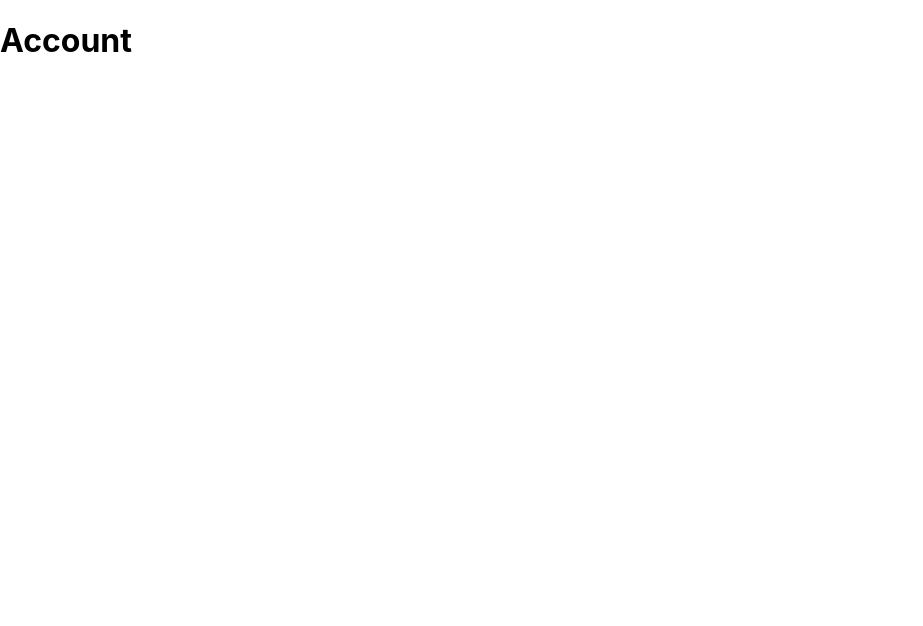
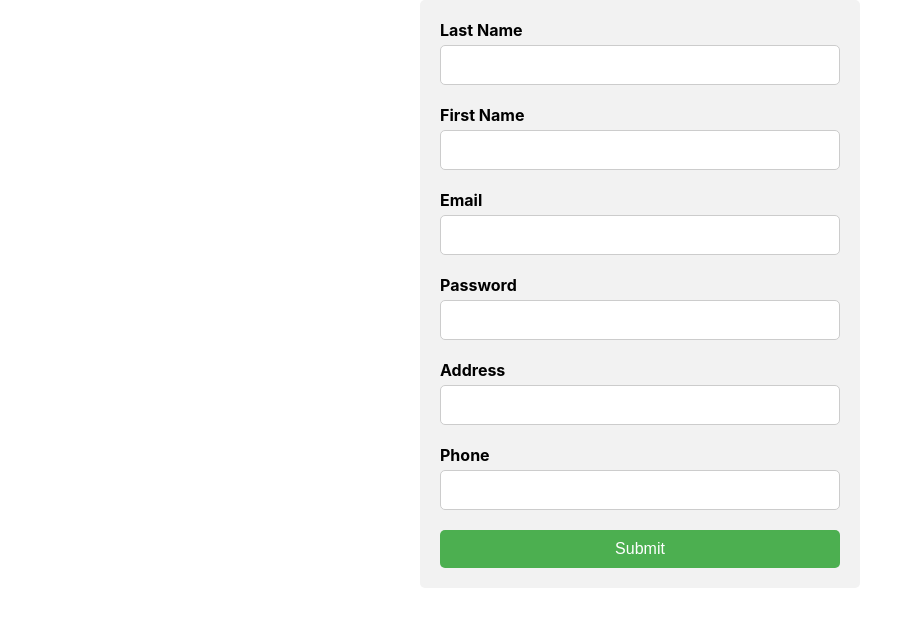
Before and after one commit to MBOUDISSA/GoodiesFront, a React (Create React App) app: page / in a window 1280 px wide. Shown: the top 626 px of the page, without its empty margins (0-923 px from the left). Built offline with nearby package versions, Linux system fonts and the light colour scheme.

Commit message:
add the front formulaire

```diff
--- a/package.json
+++ b/package.json
@@ -6,6 +6,7 @@
     "@testing-library/jest-dom": "^5.16.5",
     "@testing-library/react": "^13.4.0",
     "@testing-library/user-event": "^13.5.0",
+    "axios": "^1.4.0",
     "react": "^18.2.0",
     "react-dom": "^18.2.0",
     "react-router-dom": "^6.13.0",
--- a/src/App.js
+++ b/src/App.js
@@ -3,13 +3,13 @@ import { BrowserRouter as Router, Route, Routes } from 'react-router-dom';
 import '../src/assets/styles/App.css';
 import ProductList from './components/product/ProductList';
 import GestionStock from "./components/stock/GestionStock";
-import UserAccount from "./components/user/account";
+import CreateUserForm from "./components/user/account";
 
 function App() {
     return (
         <Router>
             <Routes>
-                <Route path="/" element={<UserAccount />} />
+                <Route path="/" element={<CreateUserForm />} />
                 <Route path="/gestionStock" element={<GestionStock />} />
                 <Route path="/productList" element={<ProductList />} />
             </Routes>
--- /dev/null
+++ b/src/assets/styles/userForm.css
@@ -0,0 +1,49 @@
+/* userForm.css */
+
+.container {
+    max-width: 400px;
+    margin: 0 auto;
+    padding: 20px;
+    background-color: #f2f2f2;
+    border-radius: 5px;
+}
+
+.form-group {
+    margin-bottom: 20px;
+}
+
+label {
+    display: block;
+    margin-bottom: 5px;
+    font-weight: bold;
+}
+
+input {
+    width: 100%;
+    padding: 10px;
+    font-size: 16px;
+    border: 1px solid #ccc;
+    border-radius: 5px;
+    box-sizing: border-box; /* Ajout de cette ligne */
+}
+
+button {
+    display: block;
+    width: 100%;
+    padding: 10px;
+    font-size: 16px;
+    background-color: #4caf50;
+    color: #fff;
+    border: none;
+    border-radius: 5px;
+    cursor: pointer;
+}
+
+button:hover {
+    background-color: #45a049;
+}
+
+.error-message {
+    color: red;
+    margin-top: 5px;
+}
--- a/src/components/user/account.js
+++ b/src/components/user/account.js
@@ -1,10 +1,122 @@
 import '../../assets/styles/App.css';
+import '../../assets/styles/userForm.css';
 
-function UserAccount() {
-    return (
-        <div>
-            <h1>Account</h1>
+
+import React, { useState } from 'react';
+import axios from 'axios';
+
+const CreateUserForm = () => {
+  const [user, setUser] = useState({
+    lastName: '',
+    firstName: '',
+    email: '',
+    pwd: '',
+    address: '',
+    phone: ''
+  });
+
+  const handleChange = (e) => {
+    setUser({
+      ...user,
+      [e.target.name]: e.target.value
+    });
+  };
+
+  const handleSubmit = (e) => {
+    e.preventDefault();
+
+    // Effectuer la requête POST pour créer l'utilisateur
+    axios.post('http://localhost:3000/users/new_user', user)
+      .then(response => {
+        console.log(response.data);
+        // Réinitialiser le formulaire après la création réussie
+        setUser({
+          lastName: '',
+          firstName: '',
+          email: '',
+          pwd: '',
+          address: '',
+          phone: ''
+        });
+      })
+      .catch(error => {
+        console.error(error);
+      });
+  };
+
+  return (
+    <div className="container">
+      <form onSubmit={handleSubmit}>
+        <div className="form-group">
+          <label htmlFor="lastName">Last Name</label>
+          <input
+            type="text"
+            id="lastName"
+            name="lastName"
+            value={user.lastName}
+            onChange={handleChange}
+            required
+          />
         </div>
-    );
-}
-export default UserAccount;
+        <div className="form-group">
+          <label htmlFor="firstName">First Name</label>
+          <input
+            type="text"
+            id="firstName"
+            name="firstName"
+            value={user.firstName}
+            onChange={handleChange}
+            required
+          />
+        </div>
+        <div className="form-group">
+          <label htmlFor="email">Email</label>
+          <input
+            type="email"
+            id="email"
+            name="email"
+            value={user.email}
+            onChange={handleChange}
+            required
+          />
+        </div>
+        <div className="form-group">
+          <label htmlFor="pwd">Password</label>
+          <input
+            type="password"
+            id="pwd"
+            name="pwd"
+            value={user.pwd}
+            onChange={handleChange}
+            required
+          />
+        </div>
+        <div className="form-group">
+          <label htmlFor="address">Address</label>
+          <input
+            type="text"
+            id="address"
+            name="address"
+            value={user.address}
+            onChange={handleChange}
+            required
+          />
+        </div>
+        <div className="form-group">
+          <label htmlFor="phone">Phone</label>
+          <input
+            type="tel"
+            id="phone"
+            name="phone"
+            value={user.phone}
+            onChange={handleChange}
+            required
+          />
+        </div>
+        <button type="submit">Submit</button>
+      </form>
+    </div>
+  );
+};
+
+export default CreateUserForm;
```
Also changed, not shown: 1 other file (tests, documents, lock files or other folders).
